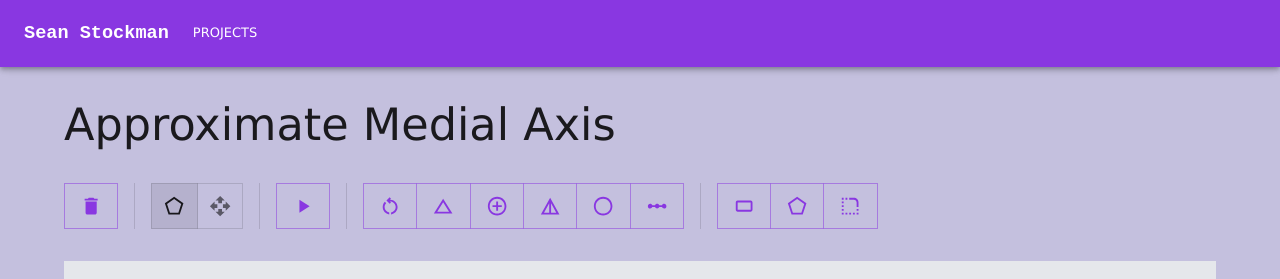
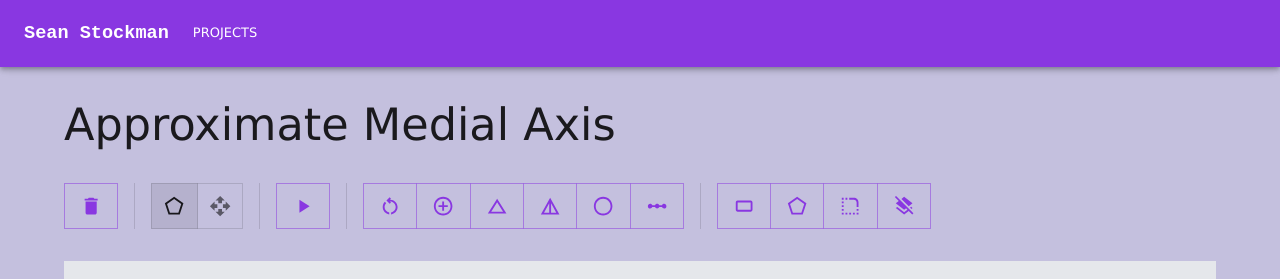
Before and after one commit to seanstockman/web-projects, a React (Vite) app: page /web-projects/medial-axis in a window 1280 px wide. Shown: the top 279 px of the page. Built offline with nearby package versions, Linux system fonts and the light colour scheme.

Commit message:
Added broken case example

```diff
--- a/src/pages/approximate_medial_axis/MedialAxis.tsx
+++ b/src/pages/approximate_medial_axis/MedialAxis.tsx
@@ -33,9 +33,9 @@ export default function ApproximateMedialAxis() {
         handleMouseMove, handleMouseDown, handleMouseUp, handleMouseLeave, handleRightClick,
         redrawCanvas,
         drawMode, setDrawMode, clearCanvas, clearCanvasOverlays,
-        initialiseCDTFromCanvasPoints, addSteinerPoints, flipRemainingConvex, constructMedialAxisFromTriangulation,
+        initialiseCDTFromCanvasPoints, addSteinerPoints: addConvexSteinerPoints, flipRemainingConvex, constructMedialAxisFromTriangulation,
         getMedialAxis, checkForObtuse,
-        setToRectExample, setToFig10Example, setToObtuseExample,
+        setToRectExample, setToFig10Example, setToObtuseExample, setToBrokenExample,
         showGraph
     } = useMedialAxisDraw(canvasRef, drawModes);
 
@@ -56,14 +56,14 @@ export default function ApproximateMedialAxis() {
             }
         },
         {
-            label: "Gets the Constrained Delaunay Triangulation (CDT) of the mesh.", icon: <ChangeHistoryIcon />, action: () => {
-                initialiseCDTFromCanvasPoints();
+            label: "Adds the convex steiner points to assist in medial axis construction and re-computes the CDT.", icon: <ControlPointIcon />, action: () => {
+                addConvexSteinerPoints();
+                // showGraph();
             }
         },
         {
-            label: "Adds the steiner points to assist in medial axis construction and re-computes the CDT.", icon: <ControlPointIcon />, action: () => {
-                addSteinerPoints();
-                showGraph();
+            label: "Gets the Constrained Delaunay Triangulation (CDT) of the mesh.", icon: <ChangeHistoryIcon />, action: () => {
+                initialiseCDTFromCanvasPoints();
             }
         },
         {
@@ -110,6 +110,13 @@ export default function ApproximateMedialAxis() {
             label: "Sets the canvas to an example with an obtuse triangle with 3 neighbours and whose circumcircle lies outside the polygon.",
             icon: <RoundedCornerOutlinedIcon />, action: () => {
                 setToObtuseExample();
+            }
+        },
+
+        {
+            label: "Sets the canvas to broken example.",
+            icon: <LayersClearIcon />, action: () => {
+                setToBrokenExample();
             }
         },
     ];
--- a/src/pages/approximate_medial_axis/approximate_medial_axis.ts
+++ b/src/pages/approximate_medial_axis/approximate_medial_axis.ts
@@ -20,9 +20,8 @@ export const medialAxis = {
     /** Gets the approximated medial axis and returns the TriangleGraph `tg` used to construct it
      * as well as the independent MedialAxis struct `ma` which holds standalone versions of the points. */
     getApproximatedMedialAxis(points: Vec2[]) {
-        let tg = this.getConstrainedDelaunayTriangulation(points);
-        const pointsWithSteiner = this.getPolygonWithAddedSteinerPoints(tg);
-        tg = this.getConstrainedDelaunayTriangulation(pointsWithSteiner);
+        const pointsWithSteiner = this.addConvexSteinerPoints(points);
+        const tg = this.getConstrainedDelaunayTriangulation(pointsWithSteiner);
         this.flipRemainingConvexVertices(tg);
         this.checkForObtuse(tg);
         const ma = new MedialAxisConstructor(tg).construct();
@@ -33,29 +32,84 @@ export const medialAxis = {
         }
     },
 
-    getConstrainedDelaunayTriangulation(vertices: Vec2[]) {
-        const orderedVerts = [...vertices];
-
+    /** Returns the set of vertices that define the edge of the polygon such that they are wound counter-clockwise. */
+    windPolygonCCW(points: Vec2[]) {
+        const orderedVerts = [...points];
         // ensure points are ordered counter-clockwise for consistent winding
         if (!g2d.isCounterClockwise(orderedVerts)) { orderedVerts.reverse(); }
+        return orderedVerts;
+    },
 
+    /** Finds and returns the Steiner Points to be added to resolve three-neighbour obtuse triangles (section 2.1). */
+    addConvexSteinerPoints(unorderedPoints: Vec2[]) {
+        /** TODO:
+         * This is clearly incorrect and is causing a lot of extra hurdles. Keep an eye on it,
+         * but a better approach would be following the instructions instead of adding the points then CDT'ing.
+        */
+
+        // find all convex vertices (interior angle < 180)
+
+        // wound CCW.
+        const points = this.windPolygonCCW(unorderedPoints);
+
+        const convexVertices = [];
+
+        for (let i = 0; i < points.length; i++) {
+            const V_curr = points[i]!;
+            const V_next = points[(i + 1) % points.length]!;
+            const V_prev = points[(i - 1 + points.length) % points.length]!;
+            // CW wound
+            const turn = g2d.getAngleBetweenPoints(V_prev, V_curr, V_next);
+            // const turn = geometry2d.crossProduct(V_prev, V_i, V_next);
+            const isConvex = turn < Math.PI;
+            if (isConvex) convexVertices.push(i);
+        }
+
+        // console.log(`convex vertices:`);
+        // console.log(convexVertices);
+
+        const steinerVertices = convexVertices.map(c => getSteinerPointsAtVertex(points, c));
+
+        // insert these steiner points into the array of polygon vertices to get re-CDT'ed.
+        const verticesWithSteinerPointsAdded: Vec2[] = [];
+        for (let i = 0; i < points.length; i++) {
+            // if the vertex index i is in the steiner vertices array, add the before and after.
+            // otherwise just push the point.
+            const steinerPointsAtVertex = steinerVertices.find(sv => sv.vertexIndex == i);
+            if (steinerPointsAtVertex == undefined) {
+                verticesWithSteinerPointsAdded.push(points[i]!);
+                continue;
+            }
+            // dont push repeats (test before only)
+            if (!verticesWithSteinerPointsAdded.find(v => g2d.isApproximatelyEqual(v, steinerPointsAtVertex.before))) {
+                verticesWithSteinerPointsAdded.push(steinerPointsAtVertex.before);
+            }
+            verticesWithSteinerPointsAdded.push(points[i]!);
+            // dont push repeat on last vertex's after.
+            if (i == points.length - 1 &&
+                verticesWithSteinerPointsAdded.find(v => g2d.isApproximatelyEqual(v, steinerPointsAtVertex.after))
+            ) {
+                continue;
+            }
+            verticesWithSteinerPointsAdded.push(steinerPointsAtVertex.after);
+        }
+
+        return verticesWithSteinerPointsAdded;
+    },
+
+    getConstrainedDelaunayTriangulation(vertices: Vec2[]) {
         var contour: poly2tri.Point[] = [];
-        orderedVerts.forEach(p => contour.push(new poly2tri.Point(p.x, p.y)));
+        vertices.forEach(v => contour.push(new poly2tri.Point(v.x, v.y)));
 
         const sweepCtx = new poly2tri.SweepContext(contour);
         sweepCtx.triangulate();
 
-        return medialAxis.initialise(orderedVerts, sweepCtx.getTriangles());
+        return medialAxis.initialise(vertices, sweepCtx.getTriangles());
     },
 
     /** Initialises a triangle graph from a poly2tri CDT triangulation. */
     initialise(points: Vec2[], tris: poly2tri.Triangle[]): TriangleGraph {
         return new TriangleGraph(points, tris);
-    },
-
-    getPolygonWithAddedSteinerPoints(g: TriangleGraph) {
-        // addObtuseThreeNeighbourSteinerPoints(g); //TODO
-        return addConvexVertexSteinerPoints(g);
     },
 
     flipRemainingConvexVertices(g: TriangleGraph) {
@@ -249,85 +303,28 @@ function addSteinerPointForObtuseCase(g: TriangleGraph, obtuseTriangleIndex: num
     g.addTriangleToMap(g.triangles.length - 1);
 }
 
-/** Finds and returns the Steiner Points to be added to resolve three-neighbour obtuse triangles (section 2.1). */
-function addConvexVertexSteinerPoints(g: TriangleGraph) {
-    /** TODO:
-     * This is clearly incorrect and is causing a lot of extra hurdles. Keep an eye on it,
-     * but a better approach would be following the instructions instead of adding the points then CDT'ing.
-    */
-
-    // find all convex vertices (interior angle < 180)
-
-    // wound CCW.
-
-    const convexVertices = [];
-
-    for (let i = 0; i < g.vertices.length; i++) {
-        const V_curr = g.vertices[i]!;
-        const V_next = g.vertices[(i + 1) % g.vertices.length]!;
-        const V_prev = g.vertices[(i - 1 + g.vertices.length) % g.vertices.length]!;
-        // CW wound
-        const turn = g2d.getAngleBetweenPoints(V_prev, V_curr, V_next);
-        // const turn = geometry2d.crossProduct(V_prev, V_i, V_next);
-        const isConvex = turn < Math.PI;
-        if (isConvex) convexVertices.push(i);
-    }
-
-    // console.log(`convex vertices:`);
-    // console.log(convexVertices);
-
-    const steinerVertices = convexVertices.map(c => getSteinerPointsAtVertex(g, c));
-
-    // insert these steiner points into the array of polygon vertices to get re-CDT'ed.
-    const verticesWithSteinerPointsAdded: Vec2[] = [];
-    for (let i = 0; i < g.vertices.length; i++) {
-        // if the vertex index i is in the steiner vertices array, add the before and after.
-        // otherwise just push the point.
-        const steinerPointsAtVertex = steinerVertices.find(sv => sv.vertexIndex == i);
-        if (steinerPointsAtVertex == undefined) {
-            verticesWithSteinerPointsAdded.push(g.vertices[i]!);
-            continue;
-        }
-        // dont push repeats (test before only)
-        if (!verticesWithSteinerPointsAdded.find(v => g2d.isApproximatelyEqual(v, steinerPointsAtVertex.before))) {
-            verticesWithSteinerPointsAdded.push(steinerPointsAtVertex.before);
-        }
-        verticesWithSteinerPointsAdded.push(g.vertices[i]!);
-        // dont push repeat on last vertex's after.
-        if (i == g.vertices.length - 1 &&
-            verticesWithSteinerPointsAdded.find(v => g2d.isApproximatelyEqual(v, steinerPointsAtVertex.after))
-        ) {
-            continue;
-        }
-        verticesWithSteinerPointsAdded.push(steinerPointsAtVertex.after);
-    }
-
-    return verticesWithSteinerPointsAdded;
-}
-
-function getSteinerPointsAtVertex(g: TriangleGraph, c: number): insertedConvexSteinerPoints {
+function getSteinerPointsAtVertex(points: Vec2[], c: number): insertedConvexSteinerPoints {
     // firstly a list of triangles originating in v_c is formed
-    const trianglesOriginatingAtC = g.triangles.filter(t => t[0] == c || t[1] == c || t[2] == c);
+    // const trianglesOriginatingAtC = g.triangles.filter(t => t[0] == c || t[1] == c || t[2] == c);
 
     // these triangles are sorted in a ccw direction around vertex v_c in order to form a triangle strip T_s (an ccw array of Ts)
-    const ccwSortedTriangles = g.sortTrianglesCCW(trianglesOriginatingAtC, c);
+    // const ccwSortedTriangles = g.sortTrianglesCCW(trianglesOriginatingAtC, c);
 
     // the nearest polygon vertex v_n in regard to vertex v_c is found.
-    const v_c = g.vertices[c]!;
-    const n = [...v_c.connections].filter(v => !g.vertices[v]?.steiner)
-        .sort((a, b) => g2d.dist(v_c, g.vertices[a]!) - g2d.dist(v_c, g.vertices[b]!))[0]!;
-    const v_n = g.vertices[n]!;
+    const v_c = points[c]!;
+    const v_n = points.filter((_, i) => i != c)
+        .sort((a, b) => g2d.dist(v_c, a) - g2d.dist(v_c, b))[0]!;
 
     // the distance d = |v_c v_n| represents the radius of circle c_c the centre of which is v_c.
     const d = g2d.dist(v_n, v_c);
 
     // 2 steiner points v_s1 and v_s2 are inserted at the intersections between c_c with halved-radius and polygon edges terminating in vertex v_c.
-    const v_prev = g.vertices[(c - 1 + g.vertices.length) % g.vertices.length]!;
+    const v_prev = points[(c - 1 + points.length) % points.length]!;
     const distToPrev = g2d.dist(v_prev, v_c);
     const cToPrev: Vec2 = { x: v_prev.x - v_c.x, y: v_prev.y - v_c.y };
     const cToPrevNormalised = { x: cToPrev.x / distToPrev, y: cToPrev.y / distToPrev };
 
-    const v_next = g.vertices[(c + 1) % g.vertices.length]!;
+    const v_next = points[(c + 1) % points.length]!;
     const distToNext = g2d.dist(v_next, v_c);
     const cToNext: Vec2 = { x: v_next.x - v_c.x, y: v_next.y - v_c.y };
     const cToNextNormalised = { x: cToNext.x / distToNext, y: cToNext.y / distToNext }
--- /dev/null
+++ b/src/pages/approximate_medial_axis/parcel-division.ts
@@ -0,0 +1,23 @@
+import type { Vec2 } from "../../lib/geometry/geometry2d.ts";
+import type { MedialAxis } from "./approximate_medial_axis.ts";
+
+export class ParcelDivision {
+    private polygon: Vec2[];
+    private ma: MedialAxis;
+    private roads: number[][];
+
+    constructor(polygon: Vec2[], ma: MedialAxis, roads: number[][]) {
+        this.polygon = polygon;
+        this.ma = ma;
+        this.roads = roads;
+    }
+
+    // determine roads from parcel? or get given?
+    public mergeIntoAlphaStrip() {
+
+    }
+
+    public mergeIntoBetaStrip() {
+
+    }
+}
--- a/src/pages/approximate_medial_axis/useMedialAxis.ts
+++ b/src/pages/approximate_medial_axis/useMedialAxis.ts
@@ -80,6 +80,50 @@ export function useMedialAxisDraw(canvasRef: RefObject<HTMLCanvasElement | null>
         ]);
     }
 
+    function setToBrokenExample() {
+        clearCanvasOverlays();
+        clearCanvas();
+        setPointsAndLinesTo([
+            { x: 244.27480916030535, y: 263.1488363251431 },
+            { x: 372.51908396946567, y: 226.50761495109734 },
+            { x: 477.86259541984737, y: 215.82059205033397 },
+            { x: 592.3664122137405, y: 226.50761495109734 },
+            { x: 690.0763358778627, y: 208.18700426407443 },
+            { x: 777.0992366412214, y: 163.9121951037691 },
+            { x: 868.7022900763359, y: 133.37784395873092 },
+            { x: 987.7862595419848, y: 121.16410350071565 },
+            { x: 1010.6870229007634, y: 188.33967601979964 },
+            { x: 1038.1679389312978, y: 282.99616456941794 },
+            { x: 1058.0152671755725, y: 357.8053248747615 },
+            { x: 1003.0534351145038, y: 373.07250044728056 },
+            { x: 906.8702290076336, y: 389.86639357705155 },
+            { x: 842.7480916030535, y: 400.5534164778149 },
+            { x: 786.2595419847329, y: 414.2938744930821 },
+            { x: 706.8702290076336, y: 402.0801340350668 },
+            { x: 677.8625954198474, y: 421.9274622793416 },
+            { x: 664.1221374045801, y: 467.72898899689886 },
+            { x: 699.236641221374, y: 524.2175386152195 },
+            { x: 766.412213740458, y: 522.6908210579676 },
+            { x: 792.3664122137405, y: 493.68318747018134 },
+            { x: 867.175572519084, y: 493.68318747018134 },
+            { x: 963.3587786259543, y: 484.52288212666986 },
+            { x: 1087.0229007633588, y: 457.0419660961355 },
+            { x: 1114.5038167938933, y: 592.9198286915554 },
+            { x: 1045.8015267175574, y: 650.9350958671279 },
+            { x: 880.9160305343512, y: 681.469447012166 },
+            { x: 748.0916030534352, y: 713.5305157144561 },
+            { x: 682.4427480916031, y: 718.1106683862118 },
+            { x: 613.7404580152672, y: 705.8969279281966 },
+            { x: 508.3969465648855, y: 708.9503630427005 },
+            { x: 422.90076335877865, y: 682.9961645694179 },
+            { x: 363.35877862595424, y: 657.0419660961355 },
+            { x: 354.19847328244276, y: 595.9732638060592 },
+            { x: 309.92366412213744, y: 496.73662258468516 },
+            { x: 291.60305343511453, y: 395.9732638060592 },
+            { x: 264.12213740458014, y: 328.79769128697524 }
+        ]);
+    }
+
     function setPointsAndLinesTo(newPoints: Vec2[]) {
         setPoints(newPoints);
         setLines(newPoints.map((p, i) => [
@@ -87,18 +131,18 @@ export function useMedialAxisDraw(canvasRef: RefObject<HTMLCanvasElement | null>
         ]));
     }
 
-    function initialiseCDTFromCanvasPoints() {
+    function getCDT() {
         console.log(points);
         tg = medialAxis.getConstrainedDelaunayTriangulation(points);
         showTriangleGraph(tg);
     }
 
     function addSteinerPoints() {
-        if (!tg) { console.warn(`Triangle Graph is not defined. Have you ran Delaunay Triangulation first?`); return; }
+        // if (!tg) { console.warn(`Triangle Graph is not defined. Have you ran Delaunay Triangulation first?`); return; }
 
-        const polygonWithSteiner = medialAxis.getPolygonWithAddedSteinerPoints(tg);
-
-        tg = medialAxis.getConstrainedDelaunayTriangulation(polygonWithSteiner);
+        const polygonWithSteiner = medialAxis.addConvexSteinerPoints(points);
+        setPointsAndLinesTo(polygonWithSteiner);
+        // tg = medialAxis.getConstrainedDelaunayTriangulation(polygonWithSteiner);
 
         // addDrawBundleToCanvas({
         //     circles: [
@@ -162,7 +206,7 @@ export function useMedialAxisDraw(canvasRef: RefObject<HTMLCanvasElement | null>
         clearCanvasOverlays();
         const res = medialAxis.getApproximatedMedialAxis(points);
         if (!res) return;
-        showTriangleGraph(res.tg);
+        // showTriangleGraph(res.tg);
         visualiseMedialAxis(res.ma);
     }
 
@@ -285,9 +329,9 @@ export function useMedialAxisDraw(canvasRef: RefObject<HTMLCanvasElement | null>
         redrawCanvas,
         handleMouseMove, handleMouseDown, handleMouseUp, handleMouseLeave, handleRightClick,
         drawMode, setDrawMode, clearCanvas, clearCanvasOverlays,
-        initialiseCDTFromCanvasPoints, addSteinerPoints, flipRemainingConvex, constructMedialAxisFromTriangulation,
+        initialiseCDTFromCanvasPoints: getCDT, addSteinerPoints, flipRemainingConvex, constructMedialAxisFromTriangulation,
         getMedialAxis: getAndShowMedialAxis, checkForObtuse,
-        setToRectExample, setToFig10Example, setToObtuseExample,
+        setToRectExample, setToFig10Example, setToObtuseExample,setToBrokenExample,
         showGraph
     };
 }
```
